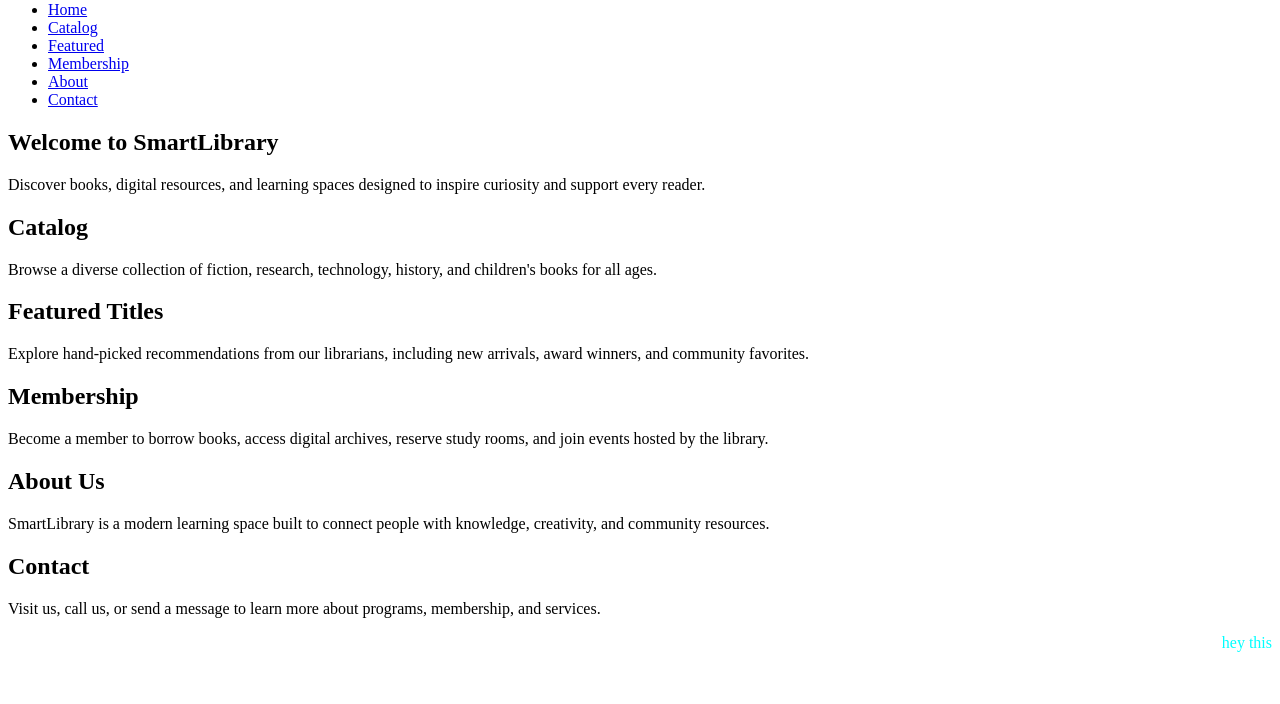
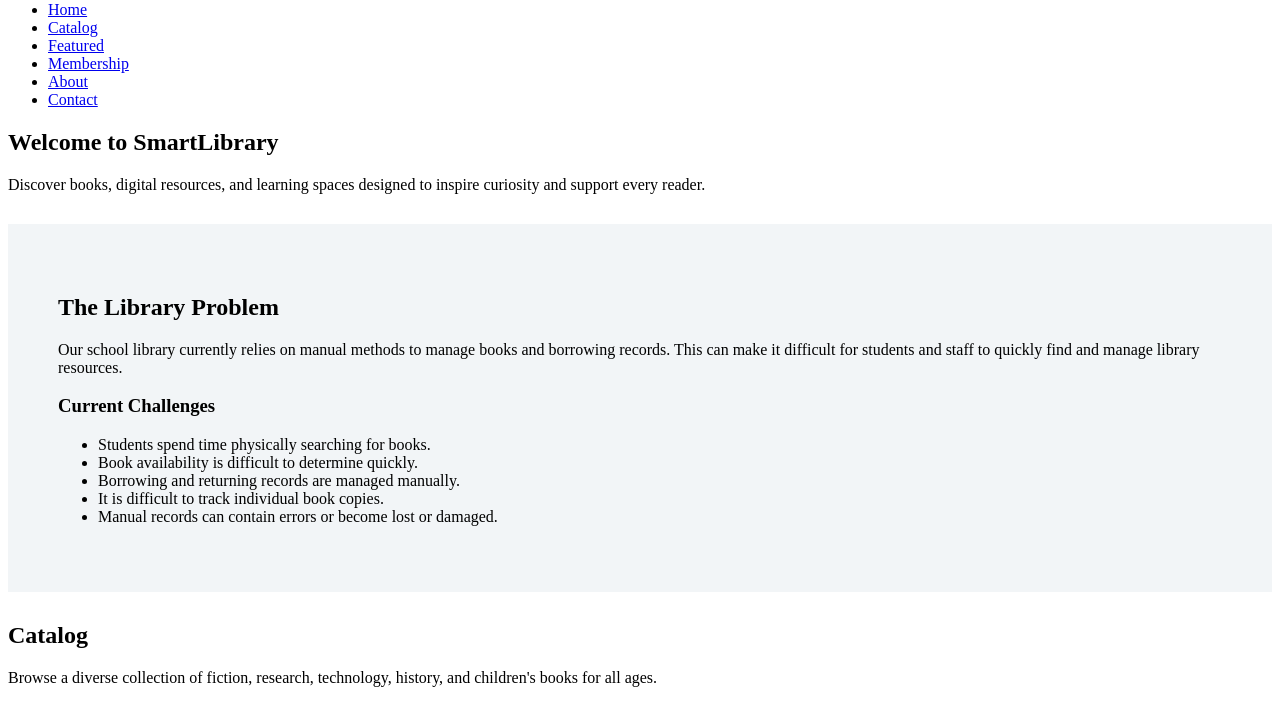
Before and after one commit to sikazwecharles69-lab/SmartLibrary, a plain HTML site: page index.html in a window 1280 px wide. Shown: the part 79-783 px from the top of the page. Drawn offline with Linux system fonts and the light colour scheme.

Commit message:
Add problem section

```diff
--- a/index.html
+++ b/index.html
@@ -4,6 +4,7 @@
     <meta charset="UTF-8" />
     <meta name="viewport" content="width=device-width, initial-scale=1.0" />
     <title>SmartLibrary</title>
+    <link rel="stylesheet" href="style.css" />
   </head>
   <body>
     <header>
@@ -25,6 +26,26 @@
         <h2>Welcome to SmartLibrary</h2>
         <p>Discover books, digital resources, and learning spaces designed to inspire curiosity and support every reader.</p>
       </section>
+
+      <section id="Problem">
+  <h2>The Library Problem</h2>
+
+  <p>
+    Our school library currently relies on manual methods to manage
+    books and borrowing records. This can make it difficult for
+    students and staff to quickly find and manage library resources.
+  </p>
+
+  <h3>Current Challenges</h3>
+
+  <ul>
+    <li>Students spend time physically searching for books.</li>
+    <li>Book availability is difficult to determine quickly.</li>
+    <li>Borrowing and returning records are managed manually.</li>
+    <li>It is difficult to track individual book copies.</li>
+    <li>Manual records can contain errors or become lost or damaged.</li>
+  </ul>
+</section>
 
       <section id="Catalog">
         <h2>Catalog</h2>
--- a/style.css
+++ b/style.css
@@ -0,0 +1,5 @@
+#Problem {
+    background-color: #f2f5f7;
+    padding: 50px;
+    margin: 30px 0;
+}
```
